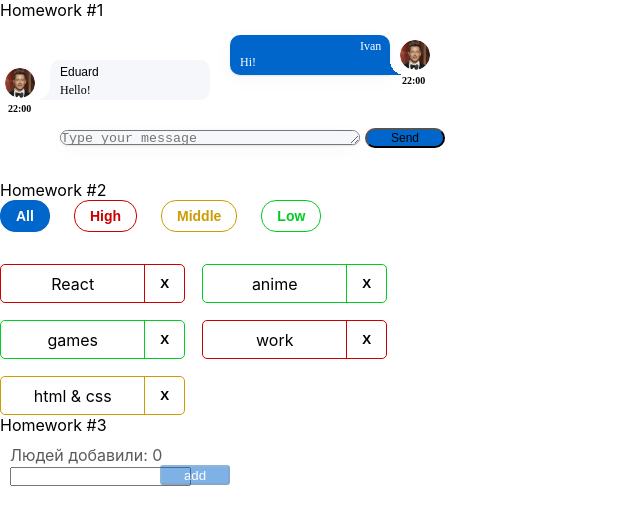
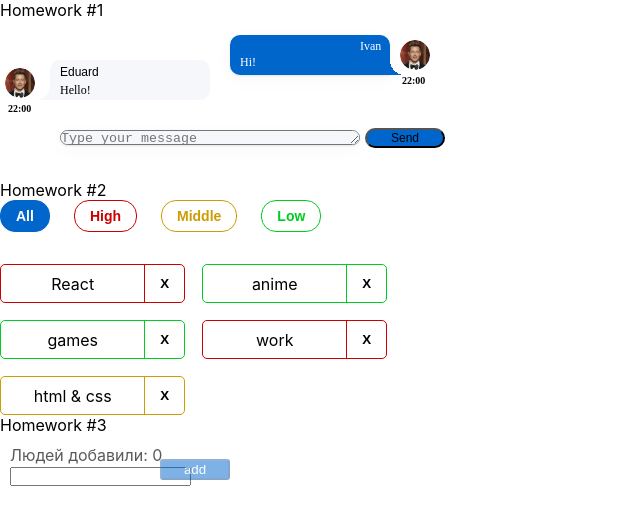
Before and after one commit to EduardaNaida/homeworks, a React (Create React App) app: page / in a window 1280 px wide. Shown: the top 524 px of the page, without its empty margins (0-640 px from the left). Built offline with nearby package versions, Linux system fonts and the light colour scheme.

Commit message:
empty after submit

```diff
--- a/src/s2-homeworks/hw03/Greeting.module.css
+++ b/src/s2-homeworks/hw03/Greeting.module.css
@@ -22,9 +22,9 @@
 .button {
     position: absolute;
     width: 70px;
-    height: 20px;
+    height: 21px;
     left: 160px;
-    top: 465px;
+    top: 459px;
 
 
     /* Primary/100 */
--- a/src/s2-homeworks/hw03/GreetingContainer.tsx
+++ b/src/s2-homeworks/hw03/GreetingContainer.tsx
@@ -51,6 +51,7 @@ const GreetingContainer: React.FC<GreetingContainerPropsType> = ({
     }
     const addUser = () => {
         pureAddUser(name, setError, setName, addUserCallback)
+        setName('')
     }
 
     const onBlur = () => {
```
Also changed, not shown: 12 other files (tests, documents, lock files or other folders).
